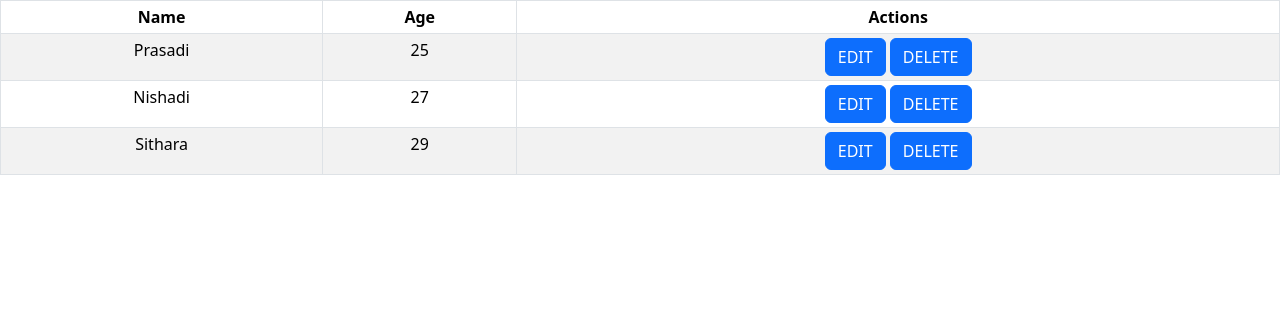
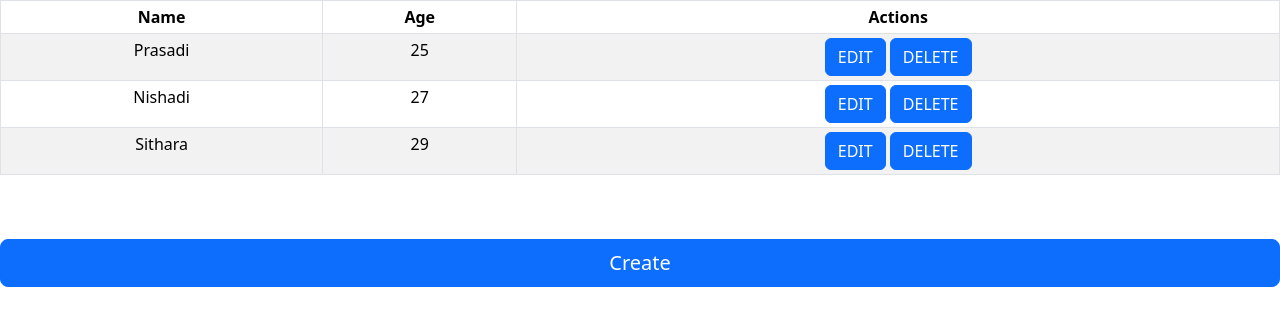
Before and after one commit to Prasadi12/CURD-react, a React (Create React App) app: page / in a window 1280 px wide. Shown: the top 326 px of the page. Built offline with nearby package versions, Linux system fonts and the light colour scheme; the HTML template or start-up script is replaced by a standard one.

Commit message:
created components

```diff
--- a/src/Components/Home.jsx
+++ b/src/Components/Home.jsx
@@ -14,6 +14,8 @@
         }).indexOf(id);
 
         Employees.splice(index,1);
+
+        history('/');
     }
 
     return (
@@ -37,7 +39,9 @@
                                         <td>{item.name}</td>
                                         <td>{item.age}</td>
                                         <td>
+                                            <Link to={`/edit`}>
                                             <Button onClick={ () => alert(item.id)}>EDIT</Button>
+                                            </Link>
                                             &nbsp;
                                             <Button onClick={ () => handleDelete(item.id)}>DELETE</Button>
                                         </td>
@@ -49,6 +53,10 @@
                         }
                     </tbody>
                 </Table>
+                <br/><br/>
+                <Link className="d-grid gap-2" to="/create">
+                    <Button size="lg">Create</Button>
+                </Link>
             </div>
         </Fragment>
     )
```
